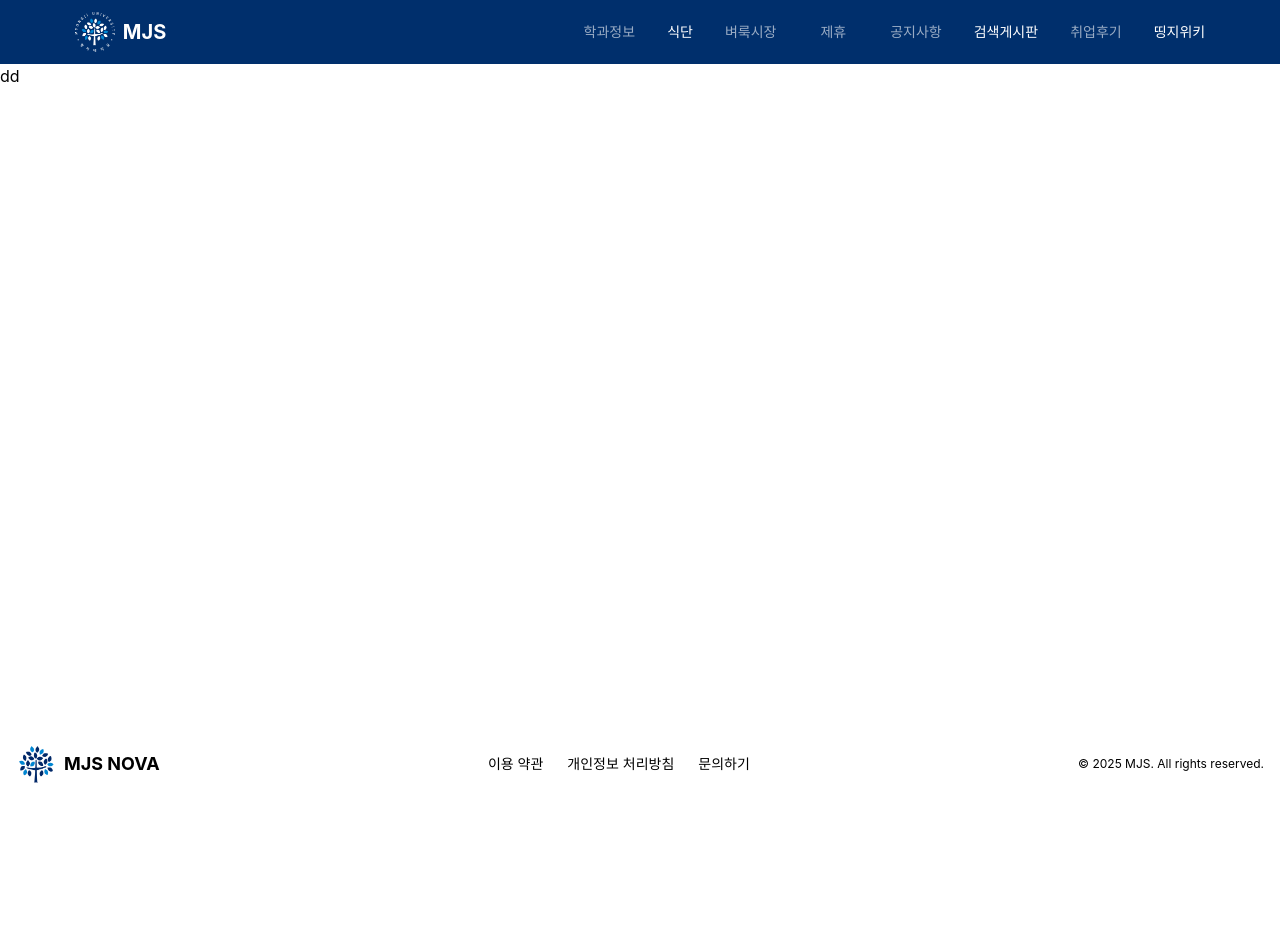
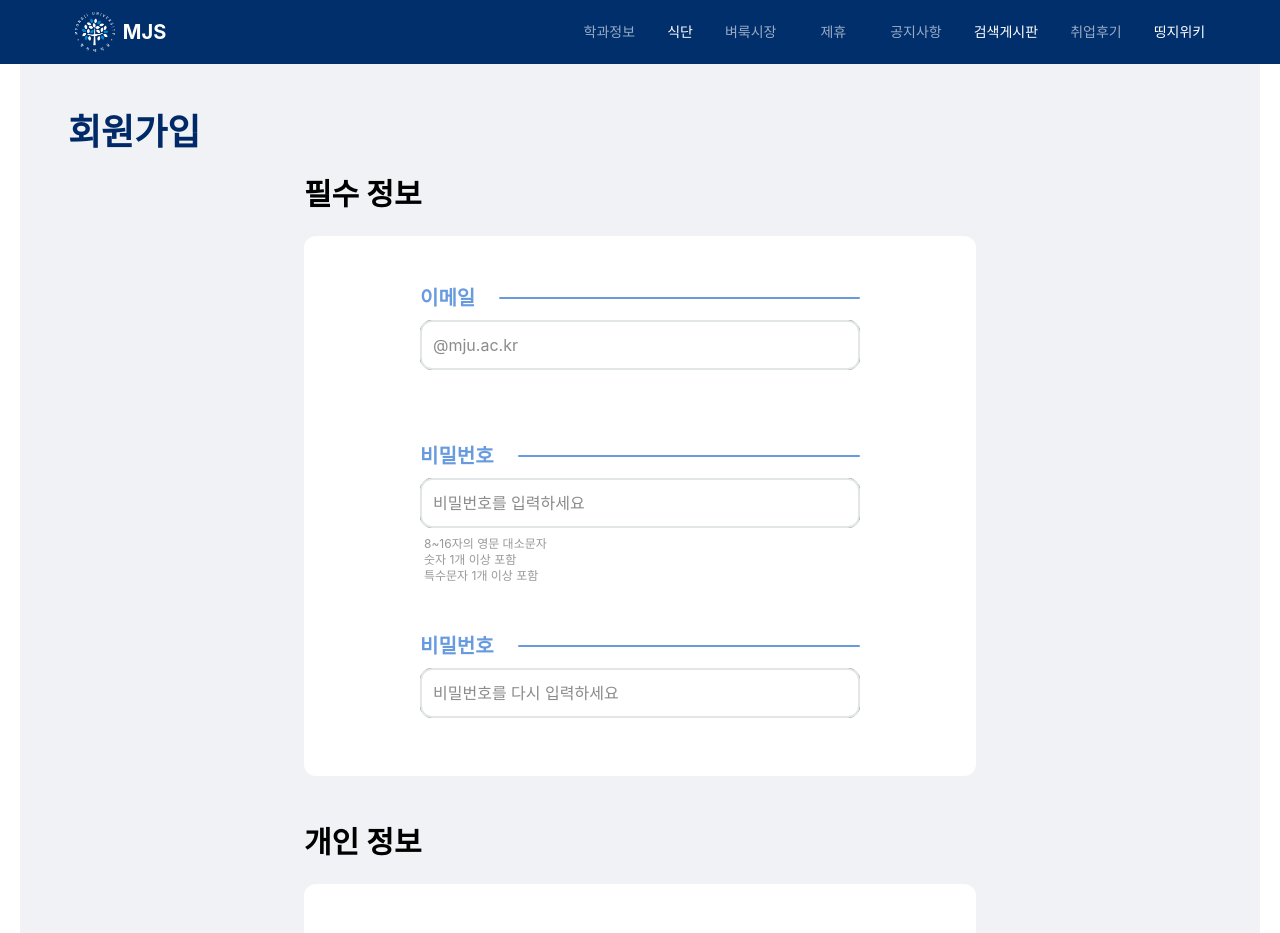
Before and after one commit to NOVA-MJU/MJS-FRONT, a React (Vite) app: page /register in a window 1280 px wide. Shown: the top 933 px of the page. Before the commit the page ends 800 px from the top, so only its background shows below. Built offline with nearby package versions, Linux system fonts and the light colour scheme; a web font is replaced by a local one.

Commit message:
<Feat> 회원가입 레이아웃 제작

```diff
--- /dev/null
+++ b/src/components/molecules/GenderSelector/index.tsx
@@ -0,0 +1,34 @@
+import React from 'react';
+import Button from '../../atoms/button';
+
+interface Props {
+  options: string[];
+  selected: string;
+  onSelect: (v: string) => void;
+}
+
+const GenderSelector: React.FC<Props> = ({ options, selected, onSelect }) => (
+  <div>
+    <div className='flex items-center gap-24 mb-3'>
+      <label className='text-blue-10 text-xl font-semibold'>성별</label>
+      <hr className='w-[306px] border-t-2 border-blue-10 rounded-xl' />
+    </div>
+    <div className='flex justify-center gap-4'>
+      {options.map((g) => (
+        <Button
+          key={g}
+          variant={selected === g ? 'main' : 'greyLight'}
+          shape='rounded'
+          fullWidth={false}
+          onClick={() => onSelect(g)}
+          className='w-[120px] h-[48px]'
+          disabled={false}
+        >
+          {g}
+        </Button>
+      ))}
+    </div>
+  </div>
+);
+
+export default GenderSelector;
--- /dev/null
+++ b/src/components/organisms/RegisterForm/index.tsx
@@ -0,0 +1,138 @@
+import React, { useState } from 'react';
+import InputField from '../../molecules/InputField';
+import GenderSelector from '../../molecules/GenderSelector';
+import Button from '../../atoms/button/Button';
+
+const RegisterForm: React.FC = () => {
+  const [id, setId] = useState('');
+  const [pw, setPw] = useState('');
+  const [confirmPw, setConfirmPw] = useState('');
+  const [nickname, setNickname] = useState('');
+  const [department, setDepartment] = useState('');
+  const [studentCode, setStudentCode] = useState('');
+  const [gender, setGender] = useState<string>('');
+  const genderOptions = ['남자', '여자', '기타'];
+
+  /* 유효성 검사 로직 */
+  const isEmailValid = /^[\w.-]+@mju\.ac\.kr$/.test(id.trim());
+  const isPwValid = /^(?=.*[a-zA-Z])(?=.*\d)(?=.*[!@#$%^&*()_+{}\\[\]:;<>,.?~\\/-]).{8,16}$/.test(
+    pw,
+  );
+  const isPwMatch = pw === confirmPw;
+  const confirmError = confirmPw !== '' && !isPwMatch;
+  const isStudentCodeValid = /^60\d{6}$/.test(studentCode.trim());
+
+  const formValid =
+    isEmailValid &&
+    isPwValid &&
+    isPwMatch &&
+    nickname.trim() &&
+    department.trim() &&
+    isStudentCodeValid &&
+    gender;
+
+  /* 제출 */
+  const handleSubmit = (e: React.FormEvent) => {
+    e.preventDefault();
+    if (!formValid) return;
+    console.log({ id, pw, nickname, department, studentCode, gender });
+  };
+
+  return (
+    <form onSubmit={handleSubmit} className='flex flex-col gap-12 w-[672px] mt-6'>
+      {/* ===== 필수 정보 ===== */}
+      <section>
+        <p className='text-3xl font-bold mb-6'>필수 정보</p>
+        <div className='flex flex-col bg-white h-[540px] p-6 rounded-xl gap-12'>
+          <div className='flex flex-col mx-auto gap-12 w-[440px] my-6'>
+            <div className='h-[110px]'>
+              <InputField
+                label='이메일'
+                type='email'
+                placeholder='@mju.ac.kr'
+                value={id}
+                onChange={(e) => setId(e.target.value)}
+                error={id !== '' && !isEmailValid}
+                helperText={id && !isEmailValid ? '학교 이메일 형식이 아닙니다.' : ''}
+              />
+            </div>
+            <div>
+              <InputField
+                label='비밀번호'
+                type='password'
+                placeholder='비밀번호를 입력하세요'
+                value={pw}
+                onChange={(e) => setPw(e.target.value)}
+              />
+              <div className='flex flex-col ml-1 mt-2'>
+                <p className='text-xs font-normal text-grey-40'>8~16자의 영문 대소문자</p>
+                <p className='text-xs font-normal text-grey-40'>숫자 1개 이상 포함</p>
+                <p className='text-xs font-normal text-grey-40'>특수문자 1개 이상 포함</p>
+              </div>
+            </div>
+            <InputField
+              label='비밀번호'
+              type='password'
+              placeholder='비밀번호를 다시 입력하세요'
+              value={confirmPw}
+              onChange={(e) => setConfirmPw(e.target.value)}
+              error={confirmError}
+              helperText={confirmError ? '입력한 비밀번호와 일치하지 않습니다.' : ''}
+            />
+          </div>
+        </div>
+      </section>
+
+      {/* ===== 개인 정보 ===== */}
+      <section>
+        <p className='text-3xl font-bold mb-6'>개인 정보</p>
+        <div className='flex flex-col bg-white h-[6340px] p-6 rounded-xl gap-12'>
+          <div className='flex flex-col mx-auto gap-12 w-[440px] my-6'>
+            <InputField
+              label='닉네임'
+              type='text'
+              placeholder='홍길동'
+              value={nickname}
+              onChange={(e) => setNickname(e.target.value)}
+            />
+            <InputField
+              label='학과'
+              type='text'
+              placeholder='ex.융합소프트웨어학과'
+              value={department}
+              onChange={(e) => setDepartment(e.target.value)}
+            />
+            <div className='h-[110px]'>
+              <InputField
+                label='학번'
+                type='text'
+                placeholder='ex.60000000'
+                value={studentCode}
+                onChange={(e) => setStudentCode(e.target.value)}
+                error={studentCode !== '' && !isStudentCodeValid}
+                helperText={
+                  studentCode && !isStudentCodeValid ? '학번 형식이 올바르지 않습니다.' : ''
+                }
+              />
+            </div>
+            <GenderSelector options={genderOptions} selected={gender} onSelect={setGender} />
+          </div>
+        </div>
+      </section>
+
+      {/* ===== 제출 버튼 ===== */}
+      <Button
+        type='submit'
+        variant={formValid ? 'main' : 'greyLight'}
+        disabled={!formValid}
+        fullWidth
+        size='lg'
+        shape='rounded'
+      >
+        계정 만들기
+      </Button>
+    </form>
+  );
+};
+
+export default RegisterForm;
--- a/src/pages/Login/index.tsx
+++ b/src/pages/Login/index.tsx
@@ -8,7 +8,7 @@ const Login: React.FC = () => {
       <p className='text-4xl font-bold text-blue-900 text-mju-primary'>로그인</p>
 
       {/* 가운데 정렬 영역 */}
-      <div className='w-full flex justify-center items-cente'>
+      <div className='w-full flex justify-center items-center'>
         <div className='flex flex-col gap-6 w-[672px]'>
           <p className='text-3xl font-bold text-mju-primary'>필수 정보</p>
 
--- a/src/pages/Register/index.tsx
+++ b/src/pages/Register/index.tsx
@@ -1,5 +1,13 @@
-const Register: React.FC = () => {
-  return <div>dd</div>;
-};
+import React from 'react';
+import RegisterForm from '../../components/organisms/RegisterForm';
+
+const Register: React.FC = () => (
+  <div className='bg-grey-05 w-[1240px] min-h-screen flex flex-col mx-auto p-12'>
+    <p className='text-4xl font-bold text-blue-900 text-mju-primary'>회원가입</p>
+    <div className='w-full flex justify-center items-center'>
+      <RegisterForm />
+    </div>
+  </div>
+);
 
 export default Register;
```
